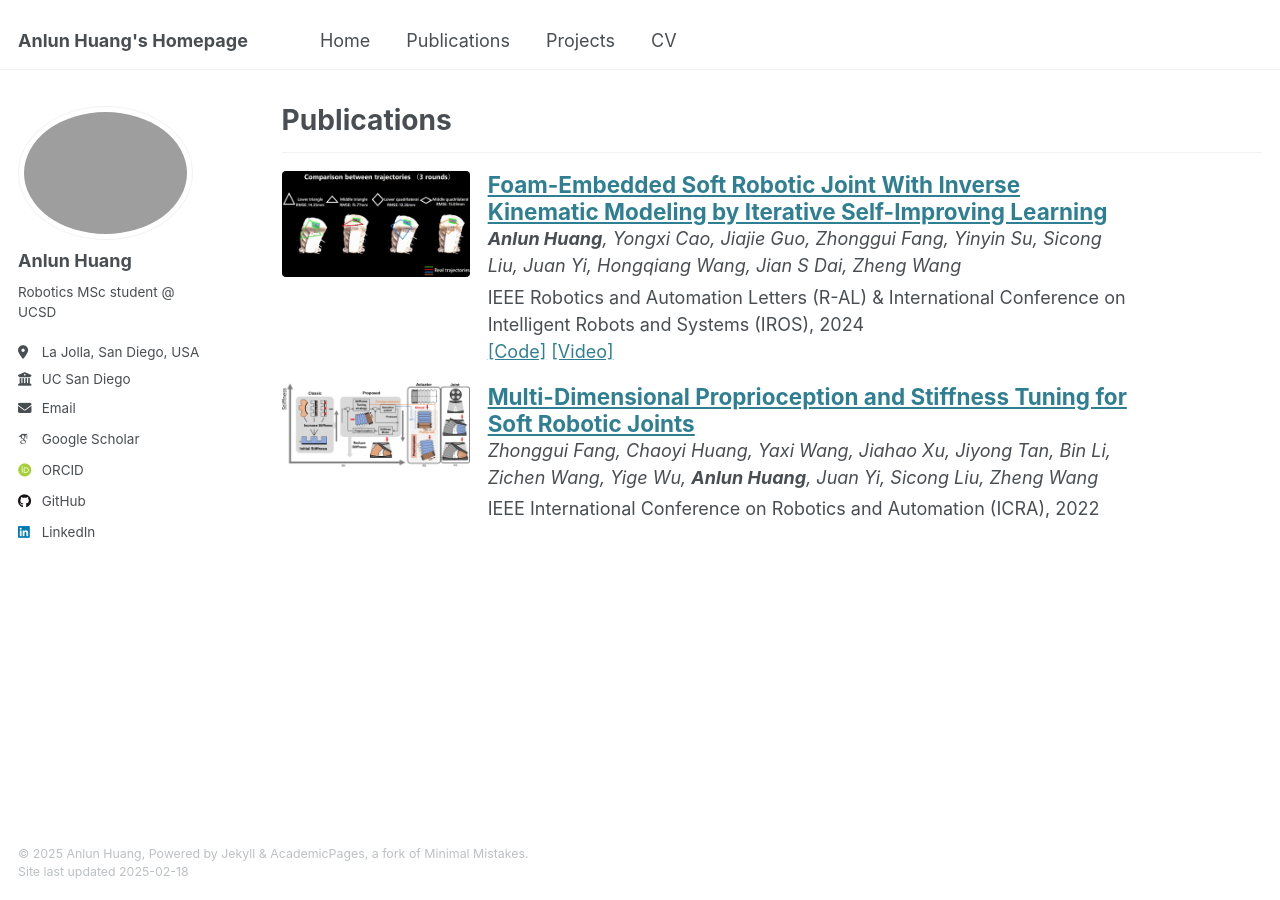
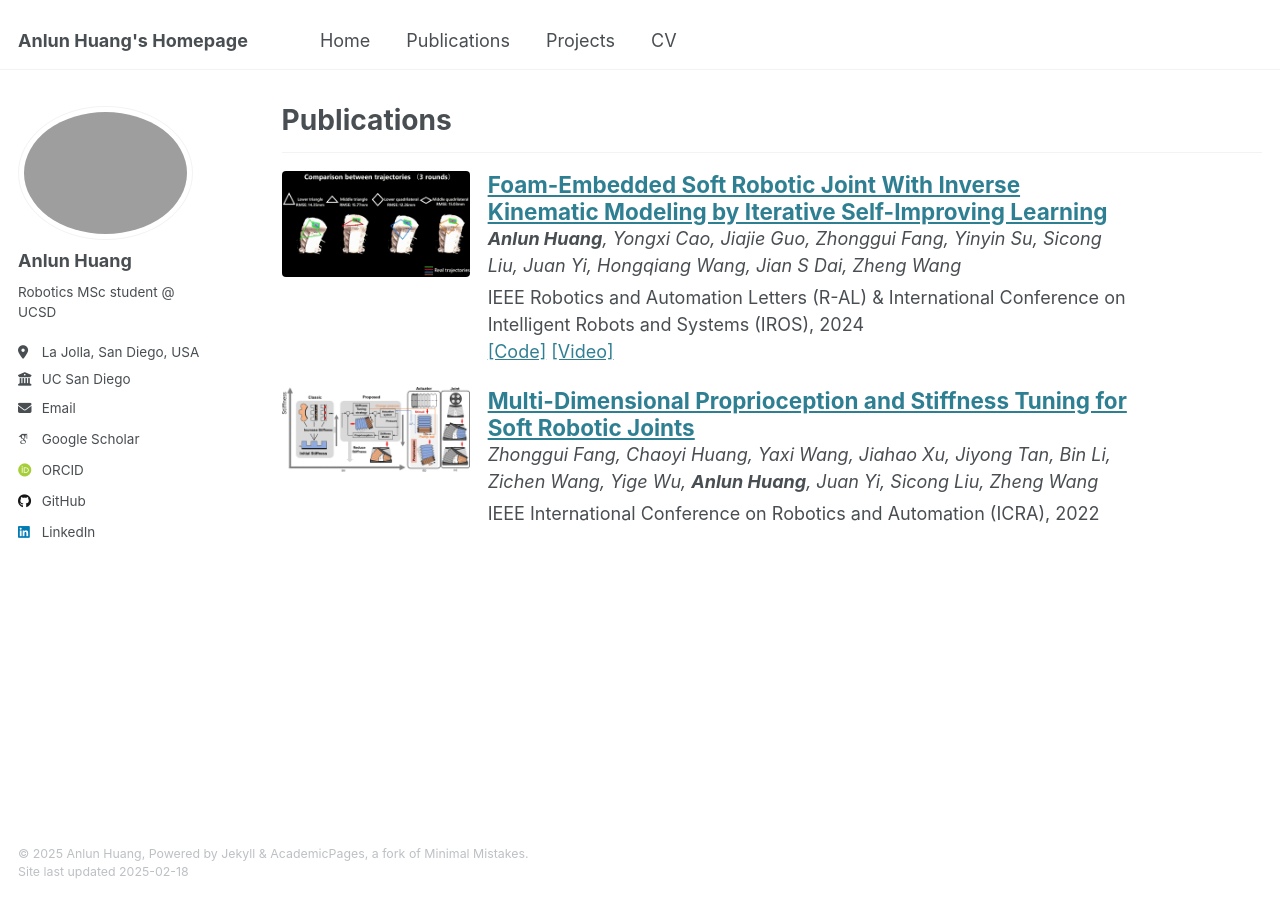
Before and after one commit to AllenHuangGit/AllenHuangGit.github.io, a Jekyll site: the page built from _pages/publications.html, in a window 1280 px wide. Built offline with Jekyll 4.4.1, drawn with Linux system fonts in a browser that asks for light colours; some web fonts are replaced.

Commit message:
modified:   _sass/layout/_archive.scss

```diff
--- a/_sass/layout/_archive.scss
+++ b/_sass/layout/_archive.scss
@@ -83,7 +83,7 @@ font-size: $type-size-5;
 
 .archive__item-links {
 margin-top: 0;
-margin-bottom: 0em;
+margin-bottom: 0.25em;
 font-size: $type-size-5;
 
 & + p {
```
